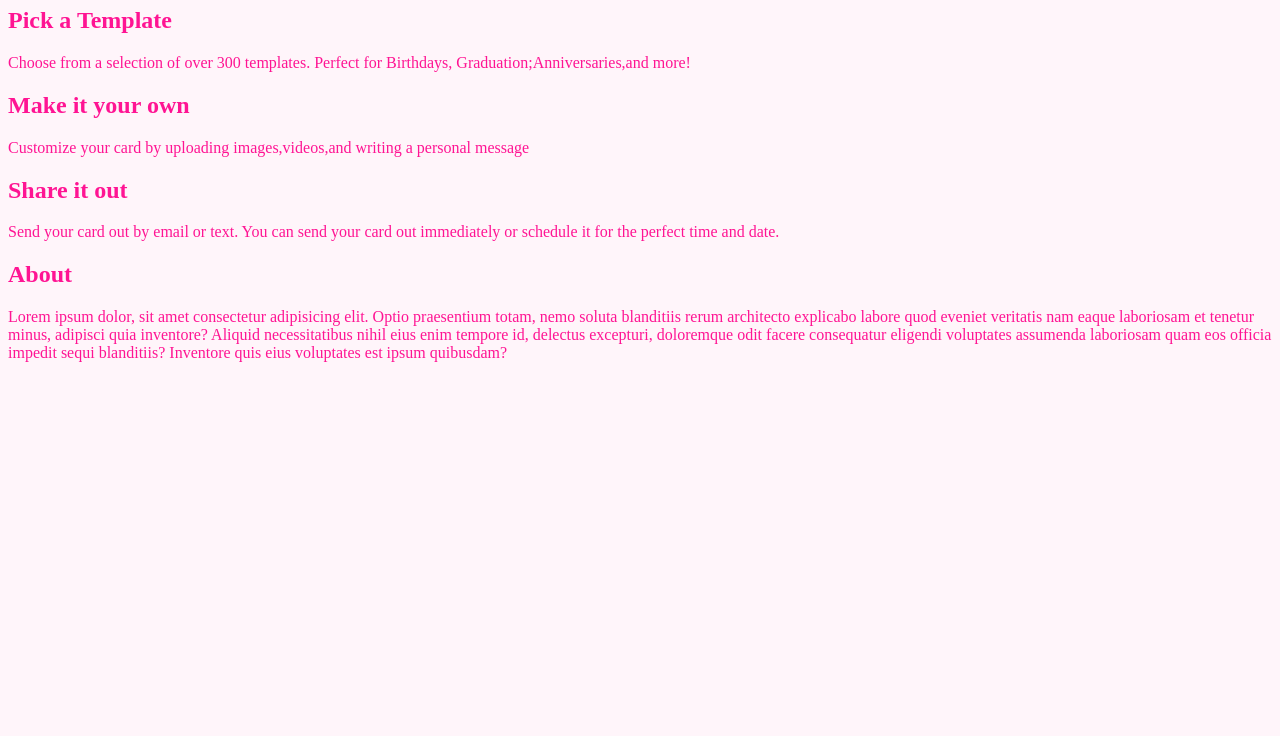
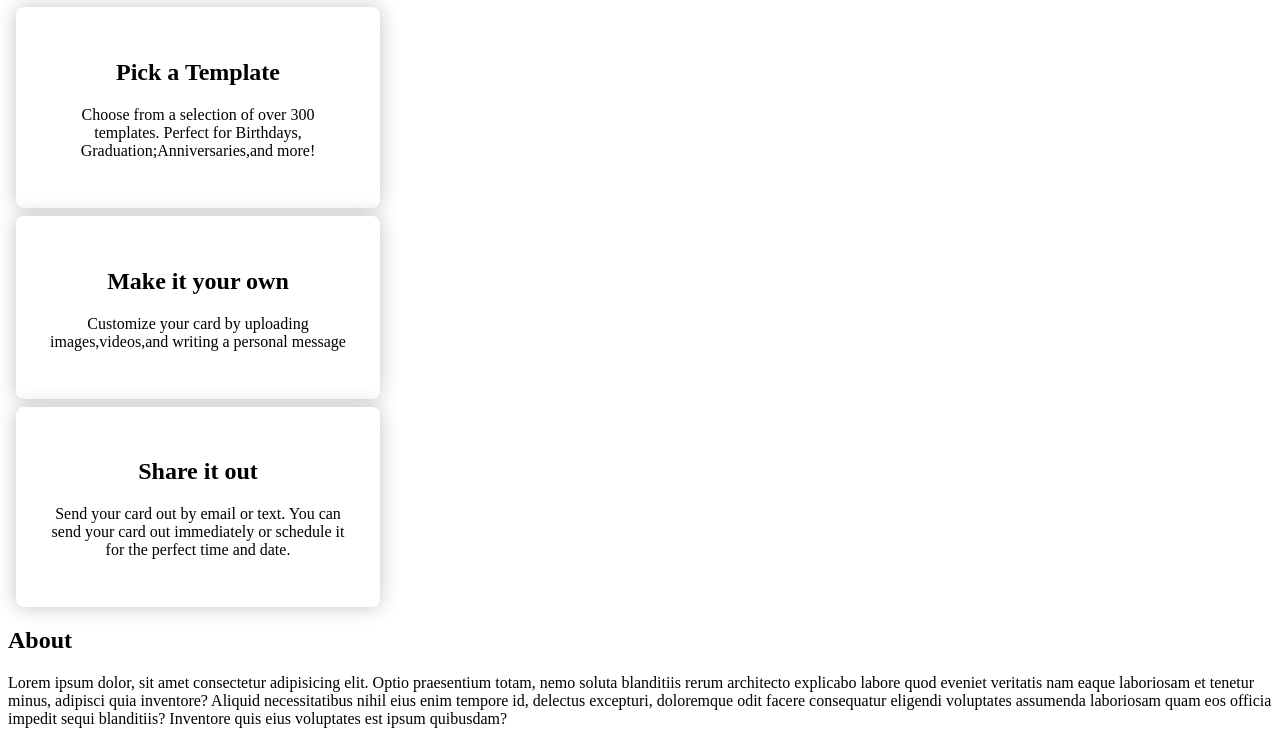
Before and after one commit to RVCC-IDMX/get-started-ojohnson1, a website built with Parcel: page src/index.html in a window 1280 px wide. Shown: the part 73-809 px from the top of the page. Built offline with nearby package versions, Linux system fonts and the light colour scheme.

Commit message:
link scss files to main.scss

```diff
--- a/src/scss/main.scss
+++ b/src/scss/main.scss
@@ -1,7 +1,4 @@
-$color: deeppink;
-$bg: rgb(255, 245, 250);
-
-body {
-  background: $bg;
-  color: $color;
-}
+@use "./base/reset";
+@use "./utilities/variables";
+@use "./pages/home";
+@use "./components/card";
```
